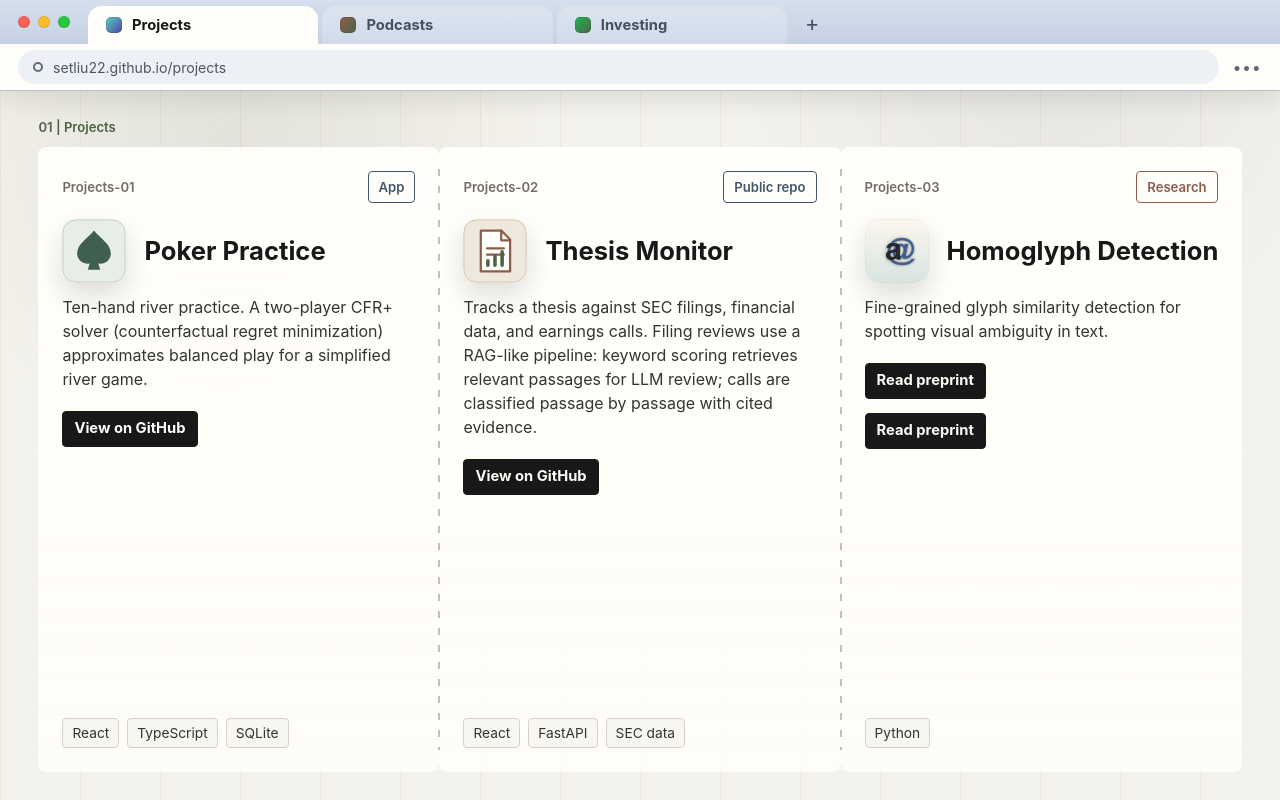
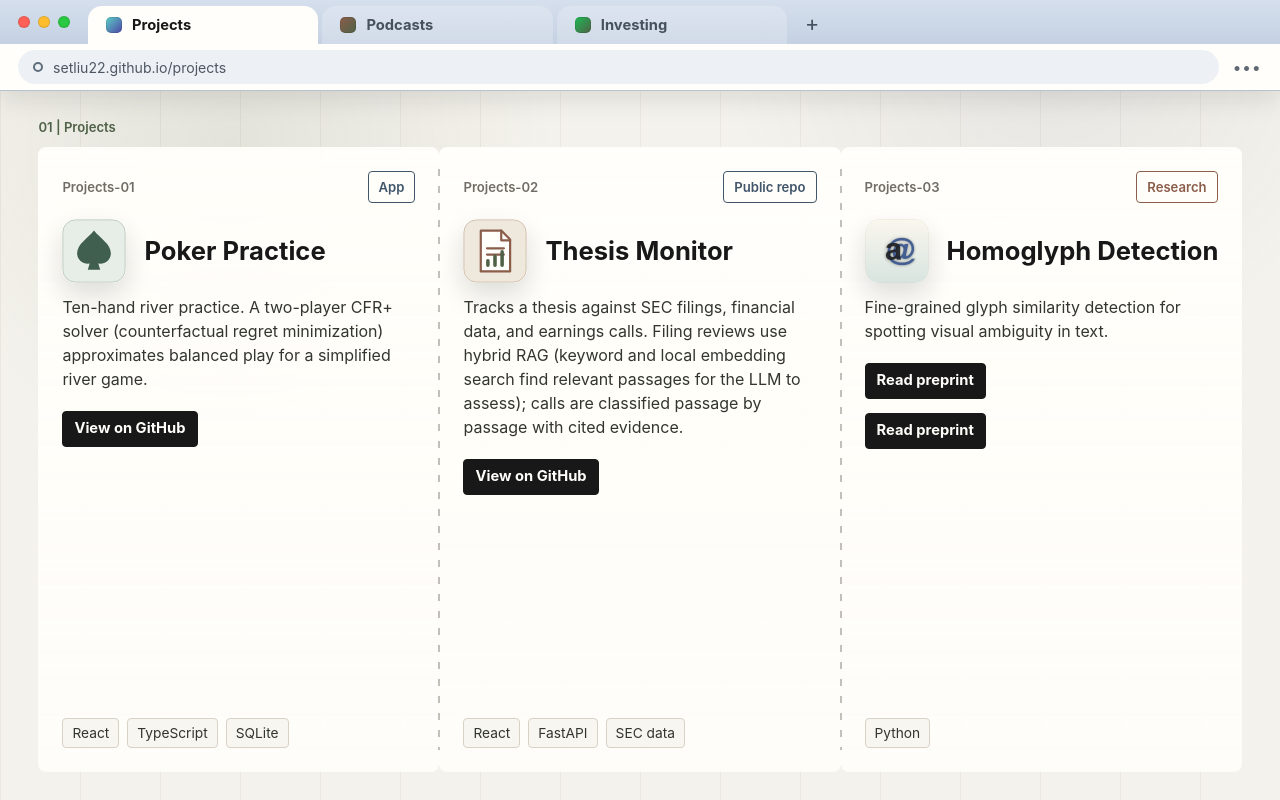
Before and after one commit to setliu22/setliu22.github.io, a plain HTML site: page index.html in a window 1280 px wide. Drawn offline with Linux system fonts and the light colour scheme.

Commit message:
Clarify hybrid RAG description

```diff
--- a/index.html
+++ b/index.html
@@ -142,9 +142,9 @@
             </div>
             <p>
               Tracks a thesis against SEC filings, financial data, and earnings
-              calls. Filing reviews use a RAG-like pipeline: keyword scoring
-              retrieves relevant passages for LLM review; calls are classified
-              passage by passage with cited evidence.
+              calls. Filing reviews use hybrid RAG (keyword and local embedding
+              search find relevant passages for the LLM to assess); calls are
+              classified passage by passage with cited evidence.
             </p>
             <a
               class="action-control card-action"
```
